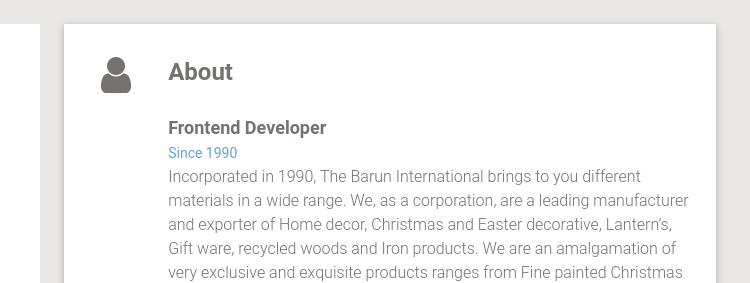
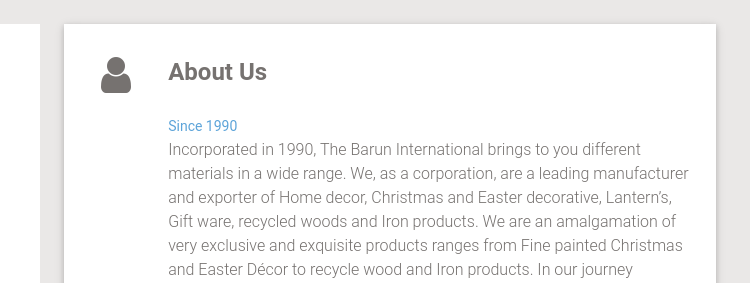
Before and after one commit to sd9121/Barun, a plain HTML site: page index.html in a window 1280 px wide. Shown: the top 283 px of the page, 426-1176 px from the left. Drawn offline with Linux system fonts and the light colour scheme.

Commit message:
Update title of about.

```diff
--- a/index.html
+++ b/index.html
@@ -88,9 +88,8 @@
           </div>
             <div class="large-detail">
               <div class="detail-spacing-out">
-                  <h2>About</h2>
+                  <h2>About Us</h2>
                 <div class="custom-content-wrapper">
-                  <h3>Frontend Developer</span></h3>
                   <span>Since 1990</span>
                   <p>Incorporated in 1990, The Barun International brings to you different materials in a wide range. We, as a corporation, are a leading manufacturer and exporter of Home decor, Christmas and Easter decorative, Lantern’s, Gift ware, recycled woods and Iron products. We are an amalgamation of very exclusive and exquisite products ranges from Fine painted Christmas and Easter Décor to recycle wood and Iron products. In our journey towards excellence we have earned a remarkable reputation in these two decades and the reason behind our success is our high emphasis on customer satisfaction through quality products, timely delivery and the most competitive prices.
 
```
